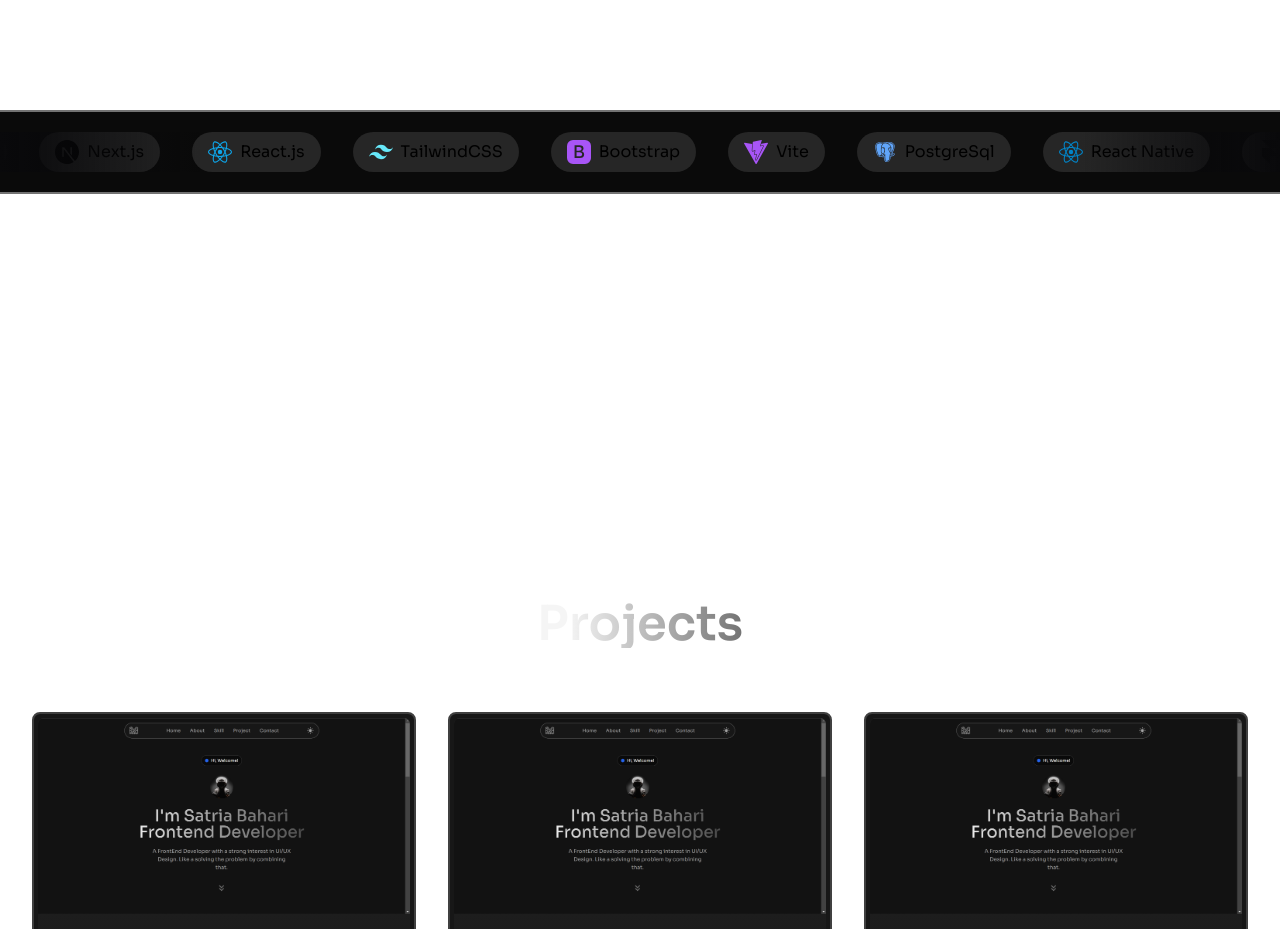
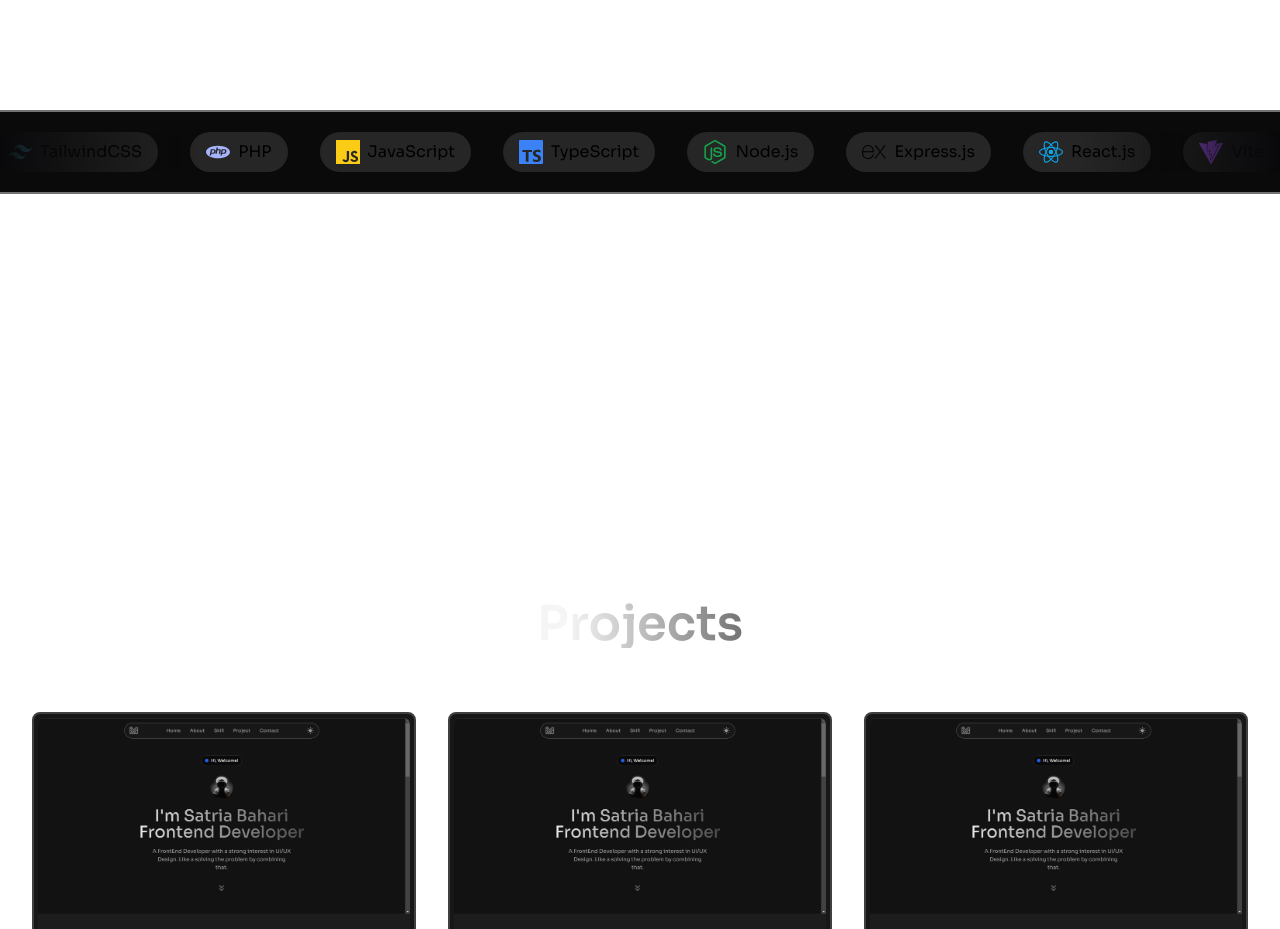
Before and after one commit to satriabahari/portfolio, a Next.js app: page / in a window 1280 px wide. Shown: the part 1800-2729 px from the top of the page. Built offline with nearby package versions, Linux system fonts and the light colour scheme.

Commit message:
Refactor: Fixed and changed color on skill list

```diff
--- a/components/skills/SkillList.tsx
+++ b/components/skills/SkillList.tsx
@@ -1,7 +1,6 @@
 import React from "react";
 import SkillCard from "./SkillCard";
 import MarqueeElement from "./MarqueeElement";
-import { BiLogoPostgresql } from "react-icons/bi";
 import { BsFillBootstrapFill } from "react-icons/bs";
 import {
   SiCss3,
@@ -10,11 +9,14 @@ import {
   SiGithub,
   SiHtml5,
   SiJavascript,
+  SiMongodb,
+  SiMysql,
   SiNextdotjs,
   SiNodedotjs,
   SiPhp,
   SiPrisma,
   SiReact,
+  SiRedux,
   SiTailwindcss,
   SiTypescript,
   SiVite,
@@ -24,54 +26,6 @@ const iconSize = "100%";
 
 const STACKS = [
   {
-    title: "PHP",
-    icon: <SiPhp size={iconSize} className="text-blue-500" />,
-  },
-  {
-    title: "JavaScript",
-    icon: <SiJavascript size={iconSize} className="text-yellow-400" />,
-  },
-  {
-    title: "TypeScript",
-    icon: <SiTypescript size={iconSize} className="text-blue-400" />,
-  },
-  {
-    title: "Next.js",
-    icon: <SiNextdotjs size={iconSize} />,
-  },
-  {
-    title: "React.js",
-    icon: <SiReact size={iconSize} className="text-sky-500" />,
-  },
-  {
-    title: "TailwindCSS",
-    icon: <SiTailwindcss size={iconSize} className="text-cyan-300" />,
-  },
-  {
-    title: "Bootstrap",
-    icon: <BsFillBootstrapFill size={iconSize} className="text-purple-500" />,
-  },
-  {
-    title: "Vite",
-    icon: <SiVite size={iconSize} className="text-purple-500" />,
-  },
-  {
-    title: "PostgreSql",
-    icon: <BiLogoPostgresql size={iconSize} className="text-blue-400" />,
-  },
-  {
-    title: "React Native",
-    icon: <SiReact size={iconSize} className="text-sky-600" />,
-  },
-  {
-    title: "Framer Motion",
-    icon: <SiFramer size={iconSize} />,
-  },
-  {
-    title: "Express.js",
-    icon: <SiExpress size={iconSize} />,
-  },
-  {
     title: "HTML",
     icon: <SiHtml5 size={iconSize} className="text-orange-500" />,
   },
@@ -80,12 +34,64 @@ const STACKS = [
     icon: <SiCss3 size={iconSize} className="text-blue-500" />,
   },
   {
+    title: "Bootstrap",
+    icon: <BsFillBootstrapFill size={iconSize} className="text-purple-500" />,
+  },
+  {
+    title: "TailwindCSS",
+    icon: <SiTailwindcss size={iconSize} className="text-cyan-300" />,
+  },
+  {
+    title: "PHP",
+    icon: <SiPhp size={iconSize} className="text-indigo-300" />,
+  },
+  {
+    title: "JavaScript",
+    icon: <SiJavascript size={iconSize} className="text-yellow-400" />,
+  },
+  {
+    title: "TypeScript",
+    icon: <SiTypescript size={iconSize} className="text-blue-500" />,
+  },
+  {
+    title: "Node.js",
+    icon: <SiNodedotjs size={iconSize} className="text-green-600" />,
+  },
+  {
+    title: "Express.js",
+    icon: <SiExpress size={iconSize} />,
+  },
+  {
+    title: "React.js",
+    icon: <SiReact size={iconSize} className="text-sky-500" />,
+  },
+  {
+    title: "Vite",
+    icon: <SiVite size={iconSize} className="text-purple-500" />,
+  },
+  {
+    title: "Next.js",
+    icon: <SiNextdotjs size={iconSize} />,
+  },
+  {
+    title: "Redux",
+    icon: <SiRedux size={iconSize} className="text-violet-600" />,
+  },
+  {
+    title: "Framer Motion",
+    icon: <SiFramer size={iconSize} />,
+  },
+  {
+    title: "MySQL",
+    icon: <SiMysql size={iconSize} />,
+  },
+  {
+    title: "MongoDB",
+    icon: <SiMongodb size={iconSize} className="text-green-500" />,
+  },
+  {
     title: "Prisma",
     icon: <SiPrisma size={iconSize} className="text-teal-500" />,
-  },
-  {
-    title: "Node JS",
-    icon: <SiNodedotjs size={iconSize} className="text-green-600" />,
   },
   {
     title: "Github",
--- a/components/skills/index.tsx
+++ b/components/skills/index.tsx
@@ -5,7 +5,7 @@ import PageContainer from '../PageContainer'
 
 export default function Skills() {
   return (
-    <PageContainer sectionName='Skills'>
+    <PageContainer sectionName='Skills' noHFull>
       <SkillList/>
     </PageContainer>
   )
```
